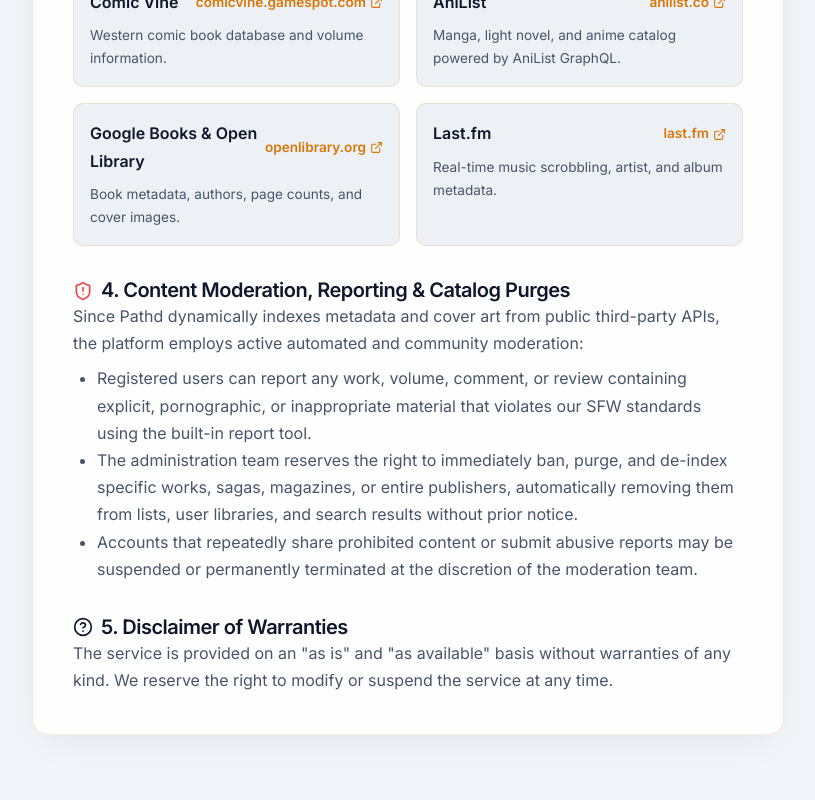
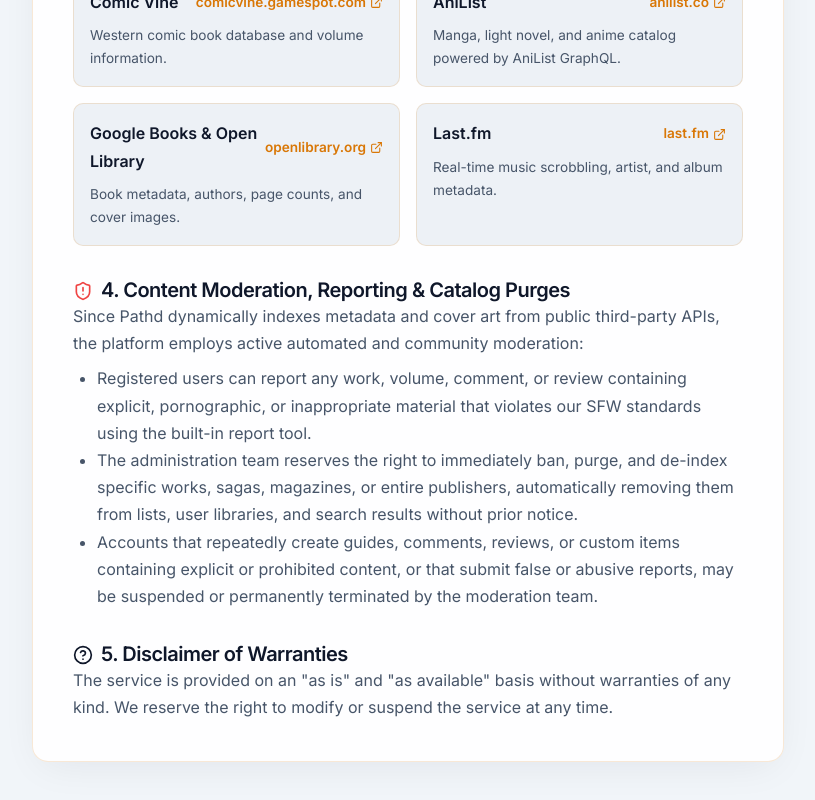
Before and after one commit to ryakimovicz/tracker-lists, a React (Vite) app in the folder frontend/: page /terms in a window 1280 px wide. Shown: the part 1111-1911 px from the top of the page, without its empty margins (357-1172 px from the left). Built offline with nearby package versions, Linux system fonts and the light colour scheme; no server answers.

Commit message:
Clarify user-generated content in moderation terms

```diff
--- a/frontend/src/pages/TermsOfService.tsx
+++ b/frontend/src/pages/TermsOfService.tsx
@@ -185,8 +185,8 @@
             </li>
             <li>
               {isEs
-                ? 'Las cuentas que publiquen de manera reiterada contenido prohibido o generen reportes abusivos podrán ser suspendidas o canceladas de acuerdo con los criterios del equipo de moderación.'
-                : 'Accounts that repeatedly share prohibited content or submit abusive reports may be suspended or permanently terminated at the discretion of the moderation team.'}
+                ? 'Las cuentas que de manera reiterada creen guías, comentarios, reseñas o elementos personalizados con contenido explícito o prohibido, o que generen reportes falsos o abusivos, podrán ser suspendidas o canceladas por el equipo de moderación.'
+                : 'Accounts that repeatedly create guides, comments, reviews, or custom items containing explicit or prohibited content, or that submit false or abusive reports, may be suspended or permanently terminated by the moderation team.'}
             </li>
           </ul>
         </section>
```
